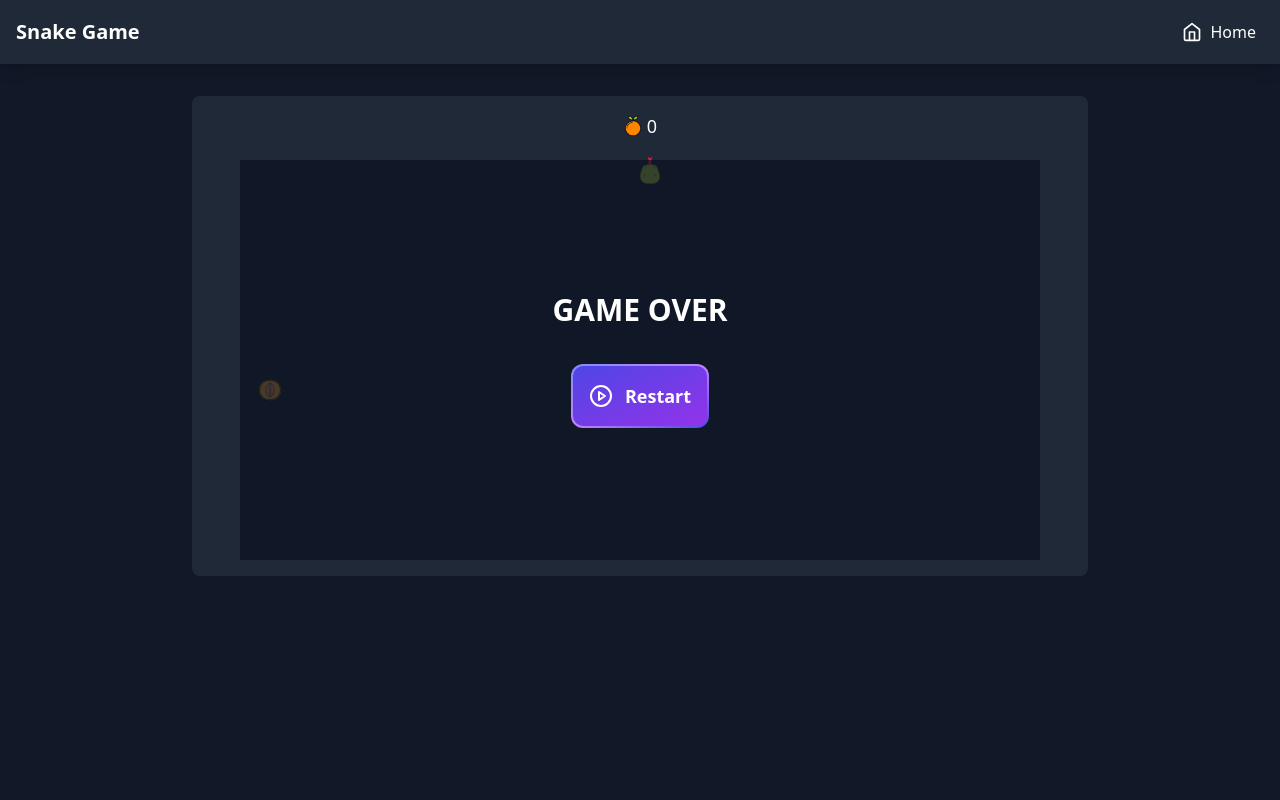
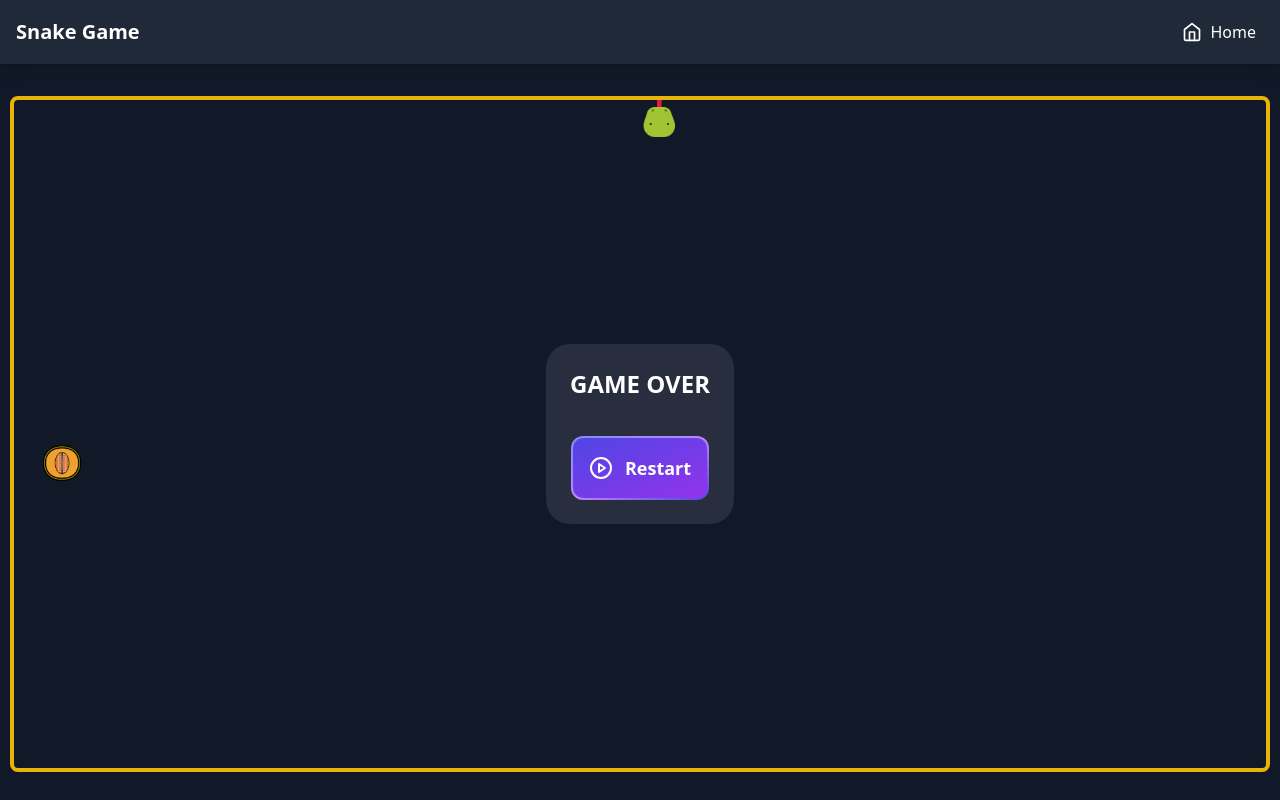
Before and after one commit to SomeiLam/javascript-game-collection, a React (Vite) app: page /snake in a window 1280 px wide. Both pictures are taken after a click on the button "Start Game". Built offline with nearby package versions, Linux system fonts and the light colour scheme.

Commit message:
Improve ui

```diff
--- a/src/components/GameCard.tsx
+++ b/src/components/GameCard.tsx
@@ -39,10 +39,8 @@ const GameCard: React.FC<GameCardProps> = ({
           <button className="mt-4 px-4 py-2 bg-gray-700 hover:bg-gray-600 rounded-lg transition-colors duration-300">
             Play Now
           </button>
-          {title === 'Snake Game' && (
-            <p>Highest: {getHighScore('Snake') || 0}</p>
-          )}
-          {title === '2048' && <p>Highest: {getHighScore('2048') || 0}</p>}
+          {title === 'Snake Game' && <p>🎯 {getHighScore('Snake') || 0}</p>}
+          {title === '2048' && <p>🎯 {getHighScore('2048') || 0}</p>}
         </div>
       </div>
     </div>
--- a/src/components/GameLayout.tsx
+++ b/src/components/GameLayout.tsx
@@ -28,19 +28,22 @@ const GameLayout: React.FC<GameLayoutProps> = ({
       document.body.style.overflow = 'auto'
     }
   }, [noScroll])
-  console.log('gameFinished', gameFinished)
+
   return (
     <div
-      className={`min-h-screen bg-gray-900 text-white ${
-        gameFinished ? 'pyro' : ''
-      }`}
+      className="min-h-screen bg-gray-900 text-white"
       style={{
         height: noScroll ? '100dvh' : '100%',
         overflow: noScroll ? 'hidden' : 'auto',
       }} // Ensure full height
     >
-      <div className="before"></div>
-      <div className="after"></div>
+      {gameFinished && (
+        <div className="pyro">
+          <div className="before"></div>
+          <div className="after"></div>
+        </div>
+      )}
+
       {/* Navigation Bar */}
       <nav className="bg-gray-800 shadow-lg w-full flex-none">
         <div className="container mx-auto px-4 py-3 flex items-center justify-between">
--- a/src/components/SnakeGame/GameBoard.tsx
+++ b/src/components/SnakeGame/GameBoard.tsx
@@ -1,4 +1,5 @@
-import { memo } from 'react'
+// GameBoard.tsx
+import { memo, CSSProperties } from 'react'
 
 interface Position {
   x: number
@@ -6,12 +7,20 @@ interface Position {
   type?: string
 }
 
+interface BoardSize {
+  cols: number
+  rows: number
+  initialSnake?: Position[] // optional
+}
+
 interface GameBoardProps {
-  boardSize: { cols: number; rows: number; width: string; height: string }
+  boardSize: BoardSize
   snake: Position[]
   food: Position
   poisonFood: Position[]
   direction: Position
+  // containerStyle has numeric width & height from SnakeGame
+  containerStyle: { width: number; height: number }
 }
 
 const GameBoard: React.FC<GameBoardProps> = ({
@@ -20,35 +29,48 @@ const GameBoard: React.FC<GameBoardProps> = ({
   food,
   poisonFood,
   direction,
+  containerStyle,
 }) => {
-  // Determine rotation based on direction
+  // Each tile is a square => cellSize = min(px per column, px per row)
+  const colWidth = containerStyle.width / boardSize.cols
+  const rowHeight = containerStyle.height / boardSize.rows
+  const cellSize = Math.min(colWidth, rowHeight)
+
   const getRotation = () => {
     if (direction.x === 1) return '-rotate-90' // Right
     if (direction.x === -1) return 'rotate-90' // Left
-    if (direction.y === -1) return 'rotate-180' // Down
-    return '' // Default (Up)
+    if (direction.y === -1) return 'rotate-180' // Up
+    return '' // Down
+  }
+
+  // Board container fills the old "full" space
+  // but tiles may not fully fill one dimension if aspect ratios differ
+  const boardContainerStyle: CSSProperties = {
+    position: 'relative',
+    width: containerStyle.width,
+    height: containerStyle.height,
+    overflow: 'hidden', // so tiles don't overflow
   }
 
   return (
     <div
-      style={{
-        display: 'grid',
-        gridTemplateColumns: `repeat(${boardSize.cols}, 1fr)`,
-        gridTemplateRows: `repeat(${boardSize.rows}, 1fr)`,
-        position: 'relative',
-      }}
-      className={`relative bg-gray-900 ${boardSize.width} ${boardSize.height}`}
+      style={boardContainerStyle}
+      className="relative bg-gray-900 border-4 border-yellow-500 rounded-lg"
     >
-      {/* Snake Body */}
-      {snake.map((segment, index) => (
+      {/* Snake segments */}
+      {snake.map((segment, index) => {
+        const topPx = segment.y * cellSize
+        const leftPx = segment.x * cellSize
+
+        return (
           <div
             key={index}
             style={{
               position: 'absolute',
-            top: `${(segment.y / boardSize.rows) * 100}%`,
-            left: `${(segment.x / boardSize.cols) * 100}%`,
-            width: `${100 / boardSize.cols}%`,
-            height: `${100 / boardSize.rows}%`,
+              top: topPx,
+              left: leftPx,
+              width: cellSize,
+              height: cellSize,
               transition: 'top 100ms linear, left 100ms linear',
             }}
             className={index === 0 ? 'z-10' : 'z-0'}
@@ -63,23 +85,23 @@ const GameBoard: React.FC<GameBoardProps> = ({
               <div className="w-full h-full bg-[#76a32e] rounded-lg"></div>
             )}
           </div>
-      ))}
+        )
+      })}
 
       {/* Food */}
       <div
         style={{
           position: 'absolute',
-          top: `${(food.y / boardSize.rows) * 100}%`,
-          left: `${(food.x / boardSize.cols) * 100}%`,
-          width: `${100 / boardSize.cols}%`,
-          height: `${100 / boardSize.rows}%`,
+          top: food.y * cellSize,
+          left: food.x * cellSize,
+          width: cellSize,
+          height: cellSize,
         }}
       >
         <img
           src={`fruits/${food.type}.png`}
           alt="food"
-          key={`${food.x}-${food.y}-${food.type}`}
-          className="scale-125 fade-grow w-full h-full"
+          className="scale-125 w-full h-full object-contain"
         />
       </div>
 
@@ -89,14 +111,18 @@ const GameBoard: React.FC<GameBoardProps> = ({
           key={index}
           style={{
             position: 'absolute',
-            top: `${(p.y / boardSize.rows) * 100}%`,
-            left: `${(p.x / boardSize.cols) * 100}%`,
-            width: `${100 / boardSize.cols}%`,
-            height: `${100 / boardSize.rows}%`,
+            top: p.y * cellSize,
+            left: p.x * cellSize,
+            width: cellSize,
+            height: cellSize,
             transition: 'top 100ms linear, left 100ms linear',
           }}
         >
-          <img src="fruits/poison.png" alt="poison-food" />
+          <img
+            src="fruits/poison.png"
+            alt="poison-food"
+            className="w-full h-full object-contain"
+          />
         </div>
       ))}
     </div>
--- a/src/pages/SnakeGame.tsx
+++ b/src/pages/SnakeGame.tsx
@@ -3,7 +3,6 @@ import GameLayout from '../components/GameLayout'
 import StartGame from '../components/SnakeGame/StartGame'
 import { Difficulty } from '../type'
 import GameBoard from '../components/SnakeGame/GameBoard'
-import { ArrowDown, ArrowLeft, ArrowRight, ArrowUp } from 'lucide-react'
 import StartButton from '../components/StartButton'
 import { getHighScore, updateHighScore } from '../helper'
 
@@ -20,12 +19,8 @@ const useScreenSize = () => {
         height: window.innerHeight,
       })
     }
-
     window.addEventListener('resize', handleResize)
-
-    return () => {
-      window.removeEventListener('resize', handleResize)
-    }
+    return () => window.removeEventListener('resize', handleResize)
   }, [])
 
   return screenSize
@@ -38,57 +33,50 @@ interface Position {
 }
 
 const INITIAL_DIRECTION = { x: 0, y: -1 } // Moving up
-
 const FOOD_TYPES = ['coconut', 'grapes', 'lemon', 'mango', 'melon', 'orange']
 
 function SnakeGame() {
   const screenSize = useScreenSize()
-  const boardSize =
-    screenSize.width >= 1024
-      ? {
-          cols: 40,
-          rows: 20,
-          width: 'w-[800px]',
-          height: 'h-[400px]',
-          initialSnake: [{ x: 20, y: 10 }],
+  // Constants
+  const NAVBAR_HEIGHT = 64
+  const EXTRA_MARGIN = 20 // Reserved padding/margin
+  const EXTRA_HEIGHT_REDUCTION = 40 // Extra reduction to avoid overflow
+  const boardContainerHeight =
+    screenSize.height - NAVBAR_HEIGHT - EXTRA_MARGIN - EXTRA_HEIGHT_REDUCTION
+  const boardContainerWidth = screenSize.width - EXTRA_MARGIN
+
+  // Pick grid sizes as before (40×20, 30×30, 20×20) depending on screen width
+  let boardGrid: { cols: number; rows: number; initialSnake: Position[] }
+  if (screenSize.width >= 1024) {
+    boardGrid = { cols: 40, rows: 20, initialSnake: [{ x: 20, y: 10 }] }
+  } else if (screenSize.width >= 768) {
+    boardGrid = { cols: 30, rows: 30, initialSnake: [{ x: 15, y: 20 }] }
+  } else {
+    boardGrid = { cols: 20, rows: 20, initialSnake: [{ x: 10, y: 15 }] }
   }
-      : screenSize.width >= 768
-        ? {
-            cols: 30,
-            rows: 30,
-            width: 'w-[600px]',
-            height: 'h-[600px]',
-            initialSnake: [{ x: 15, y: 20 }],
-          }
-        : {
-            cols: 20,
-            rows: 20,
-            width: 'w-[300px]',
-            height: 'h-[300px]',
-            initialSnake: [{ x: 10, y: 15 }],
-          }
+
   const [difficulty, setDifficulty] = useState<Difficulty>('medium')
   const [speed, setSpeed] = useState(200)
   const [gameStarted, setGameStarted] = useState(false)
-  const [snake, setSnake] = useState(boardSize.initialSnake)
-  const [food, setFood] = useState(generateFood(snake, []))
-  const [score, setScore] = useState(0) // Tracks food eaten
-  const [poisonFood, setPoisonFood] = useState<Position[]>([]) // Stores poison food positions
-  const [nextPoisonSpawn, setNextPoisonSpawn] = useState(30) // Next score threshold for poison
+  const [snake, setSnake] = useState(boardGrid.initialSnake)
+  const [food, setFood] = useState(generateFood(boardGrid.initialSnake, []))
+  const [score, setScore] = useState(0)
+  const [poisonFood, setPoisonFood] = useState<Position[]>([])
+  const [nextPoisonSpawn, setNextPoisonSpawn] = useState(30)
   const directionRef = useRef(INITIAL_DIRECTION)
   const highest = getHighScore('Snake')
-  const [newRecord, setNewRecore] = useState(false)
-
+  const [newRecord, setNewRecord] = useState(false)
   const [gameOver, setGameOver] = useState(false)
 
   const handleFinishGame = () => {
     if (score > highest) {
       updateHighScore('Snake', score)
-      setNewRecore(true)
+      setNewRecord(true)
     }
     setGameOver(true)
   }
 
+  // Keyboard controls
   useEffect(() => {
     const handleKeyPress = (event: KeyboardEvent) => {
       switch (event.key) {
@@ -117,50 +105,45 @@ function SnakeGame() {
   const handleStartGame = (difficulty: Difficulty) => {
     setDifficulty(difficulty)
     setGameStarted(true)
-    setSnake(boardSize.initialSnake)
+    setSnake(boardGrid.initialSnake)
     directionRef.current = { x: 0, y: -1 }
-    setFood(generateFood(snake, []))
-    handleFinishGame()
+    setFood(generateFood(boardGrid.initialSnake, []))
     setScore(0)
     setPoisonFood([])
-    setNewRecore(false)
+    setNewRecord(false)
     setGameOver(false)
   }
 
   function generateFood(snake: Position[], poisonFood: Position[]) {
     let newFood: Position
-
     do {
       newFood = {
-        x: Math.floor(Math.random() * boardSize.cols),
-        y: Math.floor(Math.random() * boardSize.rows),
+        x: Math.floor(Math.random() * boardGrid.cols),
+        y: Math.floor(Math.random() * boardGrid.rows),
         type: FOOD_TYPES[Math.floor(Math.random() * FOOD_TYPES.length)],
       }
     } while (
       snake.some(
         (segment) => segment.x === newFood.x && segment.y === newFood.y
-      ) || // Avoid snake
-      poisonFood.some((p) => p.x === newFood.x && p.y === newFood.y) // Avoid poison
+      ) ||
+      poisonFood.some((p) => p.x === newFood.x && p.y === newFood.y)
     )
-
     return newFood
   }
 
   function generatePoisonFood() {
     const newPoison = {
-      x: Math.floor(Math.random() * boardSize.cols),
-      y: Math.floor(Math.random() * boardSize.rows),
+      x: Math.floor(Math.random() * boardGrid.cols),
+      y: Math.floor(Math.random() * boardGrid.rows),
     }
-
-    // Prevent spawning poison on snake or existing food
     if (
       !snake.some(
         (segment) => segment.x === newPoison.x && segment.y === newPoison.y
       ) &&
-      !poisonFood.some((p) => p.x === newPoison.x && p.y === newPoison.y) && // Prevent duplicate poisons
+      !poisonFood.some((p) => p.x === newPoison.x && p.y === newPoison.y) &&
       (food.x !== newPoison.x || food.y !== newPoison.y)
     ) {
-      setPoisonFood((prev) => [...prev, newPoison]) // Accumulate poison food
+      setPoisonFood((prev) => [...prev, newPoison])
     } else {
       generatePoisonFood()
     }
@@ -184,22 +167,19 @@ function SnakeGame() {
     if (head.x === food.x && head.y === food.y) {
       setScore((prev) => {
         const newScore = prev + 1
-
-        // Check if poison should be generated
-        if (score >= nextPoisonSpawn && difficulty !== 'easy') {
-          generatePoisonFood() // Add another poison food
-          setNextPoisonSpawn(score + 10) // Schedule next poison generation
+        if (newScore >= nextPoisonSpawn && difficulty !== 'easy') {
+          generatePoisonFood()
+          setNextPoisonSpawn(newScore + 10)
         }
-
         return newScore
       })
-
-      setFood(generateFood(snake, poisonFood)) // Generate new food
+      setFood(generateFood(snake, poisonFood))
     } else {
+      // If not eaten, remove the tail
       newSnake.pop()
     }
 
-    // Check if poison food is eaten (Game Over)
+    // Check if poison is eaten
     if (poisonFood.some((p) => p.x === head.x && p.y === head.y)) {
       handleFinishGame()
       return
@@ -212,17 +192,15 @@ function SnakeGame() {
     const hitWall =
       head.x < 0 ||
       head.y < 0 ||
-      head.x >= boardSize.cols ||
-      head.y >= boardSize.rows
+      head.x >= boardGrid.cols ||
+      head.y >= boardGrid.rows
     const hitSelf = snake.some(
       (segment) => segment.x === head.x && segment.y === head.y
     )
-
-    if (hitWall || hitSelf) return true
-
-    return false
+    return hitWall || hitSelf
   }
 
+  // Touch-swipe for mobile
   useEffect(() => {
     let startX = 0,
       startY = 0
@@ -231,7 +209,6 @@ function SnakeGame() {
       startX = e.touches[0].clientX
       startY = e.touches[0].clientY
     }
-
     const handleTouchEnd = (e: TouchEvent) => {
       const endX = e.changedTouches[0].clientX
       const endY = e.changedTouches[0].clientY
@@ -253,25 +230,24 @@ function SnakeGame() {
 
     window.addEventListener('touchstart', handleTouchStart)
     window.addEventListener('touchend', handleTouchEnd)
-
     return () => {
       window.removeEventListener('touchstart', handleTouchStart)
       window.removeEventListener('touchend', handleTouchEnd)
     }
   }, [])
 
+  // Game loop
   useEffect(() => {
     if (gameOver) return
-
     const gameLoop = setInterval(() => moveSnake(), speed)
-
     return () => clearInterval(gameLoop)
   }, [snake, gameOver, speed])
 
+  // Difficulty changes => speed & poison spawn
   useEffect(() => {
-    if (difficulty === 'easy') setSpeed(200) // Normal speed
-    if (difficulty === 'medium') setSpeed(150) // Faster
-    if (difficulty === 'hard') setSpeed(100) // Even faster
+    if (difficulty === 'easy') setSpeed(200)
+    if (difficulty === 'medium') setSpeed(150)
+    if (difficulty === 'hard') setSpeed(100)
     setNextPoisonSpawn(difficulty === 'hard' ? 20 : 30)
   }, [difficulty])
 
@@ -281,28 +257,36 @@ function SnakeGame() {
       noScroll={gameStarted}
       gameFinished={newRecord}
     >
-      <div className="max-w-4xl mx-auto">
+      {!gameStarted ? (
+        <div className="bg-gray-800 rounded-lg p-4 sm:p-8 border-effect green-emerald max-w-4xl mx-auto">
+          <StartGame handleStartGame={handleStartGame} />
+        </div>
+      ) : (
         <div
-          className={`bg-gray-800 rounded-lg px-8 py-4 ${!gameStarted ? 'border-effect green-emerald' : ''}`}
+          className="w-full flex justify-center items-center"
+          style={{ height: boardContainerHeight }}
         >
-          {!gameStarted ? (
-            <StartGame handleStartGame={handleStartGame} />
-          ) : (
-            <div className="flex flex-col items-center gap-5">
-              <div className="flex flex-row items-center gap-5">
-                <h5 className="text-lg flex flex-row gap-1 items-center">
-                  <img
-                    src="/fruits/orange.png"
-                    alt="score"
-                    className="w-5 h-5"
-                  />
-                  {score}
-                </h5>
-              </div>
+          <div
+            className="relative bg-gray-800 rounded-lg"
+            style={{ width: boardContainerWidth, height: boardContainerHeight }}
+          >
+            {/* Top Right Restart Button */}
+            {!gameOver && gameStarted && (
+              <button
+                onClick={() => {
+                  setGameStarted(false)
+                  setGameOver(false)
+                  setNewRecord(false)
+                }}
+                className="absolute top-4 right-4 z-50 bg-red-600 hover:bg-red-700 text-white px-4 py-2 rounded"
+              >
+                Restart
+              </button>
+            )}
 
-              <div className={`${gameOver ? 'relative' : ''}`}>
+            <div className="relative h-full">
               <GameBoard
-                  boardSize={boardSize}
+                boardSize={boardGrid}
                 snake={snake}
                 food={food}
                 poisonFood={poisonFood}
@@ -310,56 +294,30 @@ function SnakeGame() {
                   x: directionRef.current.x,
                   y: directionRef.current.y,
                 }}
+                containerStyle={{
+                  width: boardContainerWidth,
+                  height: boardContainerHeight,
+                }}
               />
               {gameOver && (
-                  <div className="absolute z-20 inset-0 flex flex-col items-center justify-center bg-gray-900 bg-opacity-75 gap-4">
-                    <h1 className="text-3xl font-bold text-white">
+                <div className="absolute top-1/2 left-1/2 transform -translate-x-1/2 -translate-y-1/2 z-60 bg-gray-500 bg-opacity-25 p-6 rounded-3xl flex flex-col items-center gap-4">
+                  <h1 className="text-2xl font-bold text-white">
                     {newRecord ? 'New record!' : 'GAME OVER'}
                   </h1>
                   <StartButton
                     handleStart={() => {
                       setGameStarted(false)
                       setGameOver(false)
-                        setNewRecore(false)
+                      setNewRecord(false)
                     }}
                     label="Restart"
                   />
                 </div>
               )}
             </div>
-              {/* Direction Buttons */}
-              <div className="flex flex-col sm:hidden items-center gap-2">
-                <button
-                  onClick={() => (directionRef.current = { x: 0, y: -1 })}
-                  className="w-16 h-16 bg-indigo-600 hover:bg-indigo-700 active:scale-95 rounded-xl flex items-center justify-center text-white shadow-lg transition-all duration-150 hover:shadow-indigo-500/25"
-                >
-                  <ArrowUp className="w-8 h-8" />
-                </button>
-                <div className="flex gap-2">
-                  <button
-                    onClick={() => (directionRef.current = { x: -1, y: 0 })}
-                    className="w-16 h-16 bg-indigo-600 hover:bg-indigo-700 active:scale-95 rounded-xl flex items-center justify-center text-white shadow-lg transition-all duration-150 hover:shadow-indigo-500/25"
-                  >
-                    <ArrowLeft className="w-8 h-8" />
-                  </button>
-                  <button
-                    onClick={() => (directionRef.current = { x: 0, y: 1 })}
-                    className="w-16 h-16 bg-indigo-600 hover:bg-indigo-700 active:scale-95 rounded-xl flex items-center justify-center text-white shadow-lg transition-all duration-150 hover:shadow-indigo-500/25"
-                  >
-                    <ArrowDown className="w-8 h-8" />
-                  </button>
-                  <button
-                    onClick={() => (directionRef.current = { x: 1, y: 0 })}
-                    className="w-16 h-16 bg-indigo-600 hover:bg-indigo-700 active:scale-95 rounded-xl flex items-center justify-center text-white shadow-lg transition-all duration-150 hover:shadow-indigo-500/25"
-                  >
-                    <ArrowRight className="w-8 h-8" />
-                  </button>
-                </div>
           </div>
         </div>
       )}
-        </div>
-      </div>
     </GameLayout>
   )
 }
```
Also changed, not shown: src/index.css (+5 -3 lines). Lines whose indentation alone changed are shown as unchanged.
